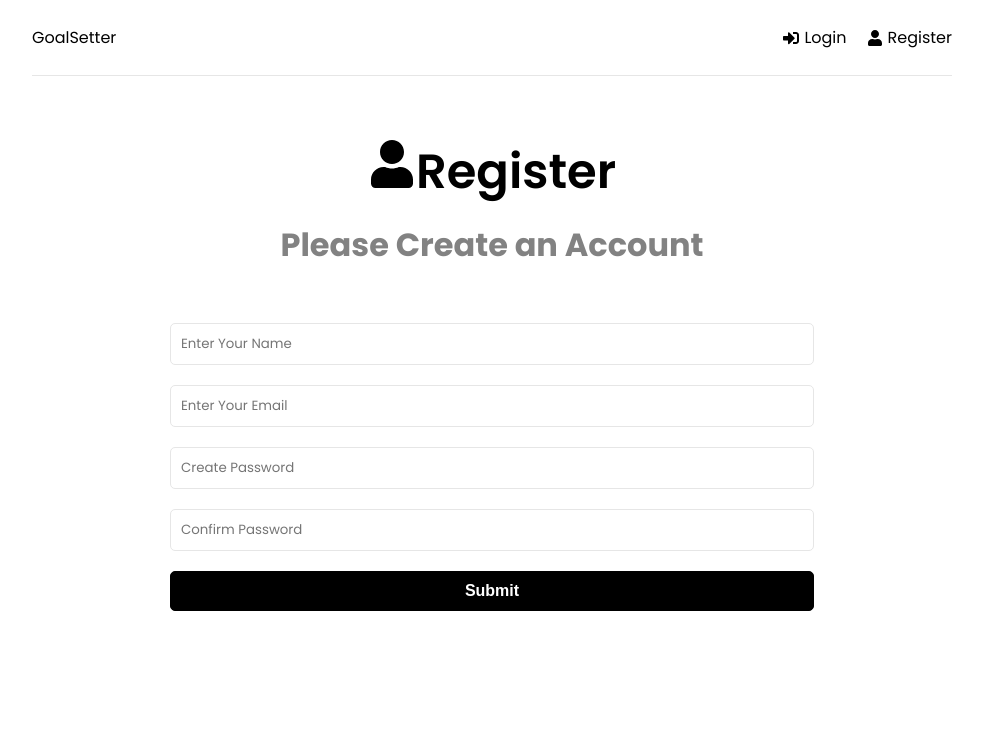
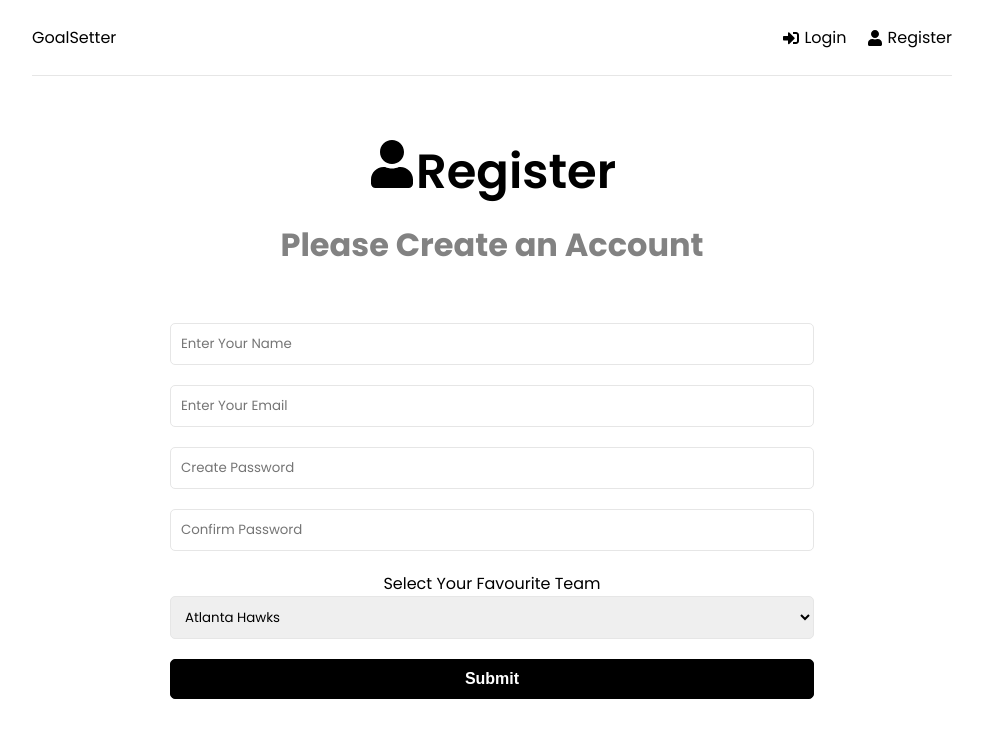
Before and after one commit to HouliHeeler/Scoreboard, a React (Create React App) app in the folder frontend/: page /register in a window 1280 px wide. Shown: the top 738 px of the page, without its empty margins (148-1131 px from the left). Built offline with nearby package versions, Linux system fonts and the light colour scheme.

Commit message:
bring in NBA API, create dropdown menu on registration for favouriteTeam

```diff
--- a/frontend/package.json
+++ b/frontend/package.json
@@ -1,5 +1,6 @@
 {
   "name": "frontend",
+  "homepage": "/login",
   "version": "0.1.0",
   "proxy": "http://localhost:5000",
   "private": true,
@@ -11,6 +12,7 @@
     "axios": "^1.1.3",
     "react": "^18.2.0",
     "react-dom": "^18.2.0",
+    "react-dropdown-select": "^4.9.0",
     "react-icons": "^4.6.0",
     "react-redux": "^8.0.4",
     "react-router-dom": "^6.4.2",
--- /dev/null
+++ b/frontend/src/app/constants.js
@@ -0,0 +1,32 @@
+export const nbaTeams = [
+    'Atlanta Hawks',
+    'Boston Celtics',
+    'Brooklyn Nets',
+    'Charlotte Hornets',
+    'Chicago Bulls',
+    'Cleveland Cavaliers',
+    'Dallas Mavericks',
+    'Denver Nuggets',
+    'Detroit Pistons',
+    'Golden State Warriors',
+    'Houston Rockets',
+    'Indiana Pacers',
+    'Los Angeles Clippers',
+    'Los Angeles Lakers',
+    'Memphis Grizzlies',
+    'Miami Heat',
+    'Milwaukee Bucks',
+    'Minnesota Timberwolves',
+    'New Orleans Pelicans',
+    'New York Knicks',
+    'Oklahoma City Thunder',
+    'Orlando Magic',
+    'Philadelphia 76ers',
+    'Phoenix Suns',
+    'Portland Trailblazers',
+    'Sacramento Kings',
+    'San Antonio Spurs',
+    'Toronto Raptors',
+    'Utah Jazz',
+    'Washington Wizards'
+]
--- a/frontend/src/features/auth/authSlice.js
+++ b/frontend/src/features/auth/authSlice.js
@@ -37,7 +37,7 @@ export const login = createAsyncThunk('auth/login', async (user, thunkAPI) => {
 
 //Logout User
 
-export const logout = createAsyncThunk('auth/logout', async() => {
+export const logout = createAsyncThunk('auth/logout', async () => {
     await authService.logout()
 })
 
--- a/frontend/src/features/goals/goalService.js
+++ b/frontend/src/features/goals/goalService.js
@@ -44,6 +44,8 @@ const deleteGoal = async(goalId, token) => {
     return response.data
 }
 
+//Export CRUD functions
+
 const goalService = {
     createGoal,
     getGoals,
--- a/frontend/src/pages/Register.jsx
+++ b/frontend/src/pages/Register.jsx
@@ -1,10 +1,11 @@
 import {useState, useEffect} from 'react'
 import {useSelector, useDispatch} from 'react-redux'
 import {useNavigate} from 'react-router-dom'
-import {toast, Toast} from 'react-toastify'
+import {toast} from 'react-toastify'
 import {FaUser} from 'react-icons/fa'
 import { register, reset} from '../features/auth/authSlice'
 import Spinner from '../components/Spinner'
+import {nbaTeams} from '../app/constants'
 
 
 function Register() {
@@ -12,10 +13,11 @@ function Register() {
         name: "",
         email: "",
         password: "",
-        password2: ""
+        password2: "",
+        favouriteTeam: 'Select Your Favourite Team'
     })
 
-    const {name, email, password, password2} = formData
+    const {name, email, password, password2, favouriteTeam} = formData
 
     const navigate = useNavigate()
     const dispatch = useDispatch()
@@ -54,7 +56,7 @@ function Register() {
         if(password !== password2) {
             toast.error('Passwords do not match')
         }else {
-            const userData = {name, email, password}
+            const userData = {name, email, password, favouriteTeam}
 
             dispatch(register(userData))
         }
@@ -114,6 +116,19 @@ function Register() {
                         onChange={onChange}/>
                 </div>
                 <div className='form-group'>
+                    <span>Select Your Favourite Team</span>
+                    <select
+                        onChange={onChange}
+                        className='form-control'
+                        id='dropdown'
+                        name='favouriteTeam'
+                    >
+                        {nbaTeams.map((option, idx) => (
+                        <option key={idx}>{option}</option>
+                        ))}
+                    </select>
+                </div>
+                <div className='form-group'>
                     <button type='submit' className='btn btn-block'>Submit</button>
                 </div>
             </form>
--- a/package.json
+++ b/package.json
@@ -1,5 +1,6 @@
 {
   "name": "scoreboard",
+  "homepage": "/login",
   "version": "1.0.0",
   "description": "NBA Tracker App",
   "main": "server.js",
```
Also changed, not shown: 1 other file (tests, documents, lock files or other folders).
